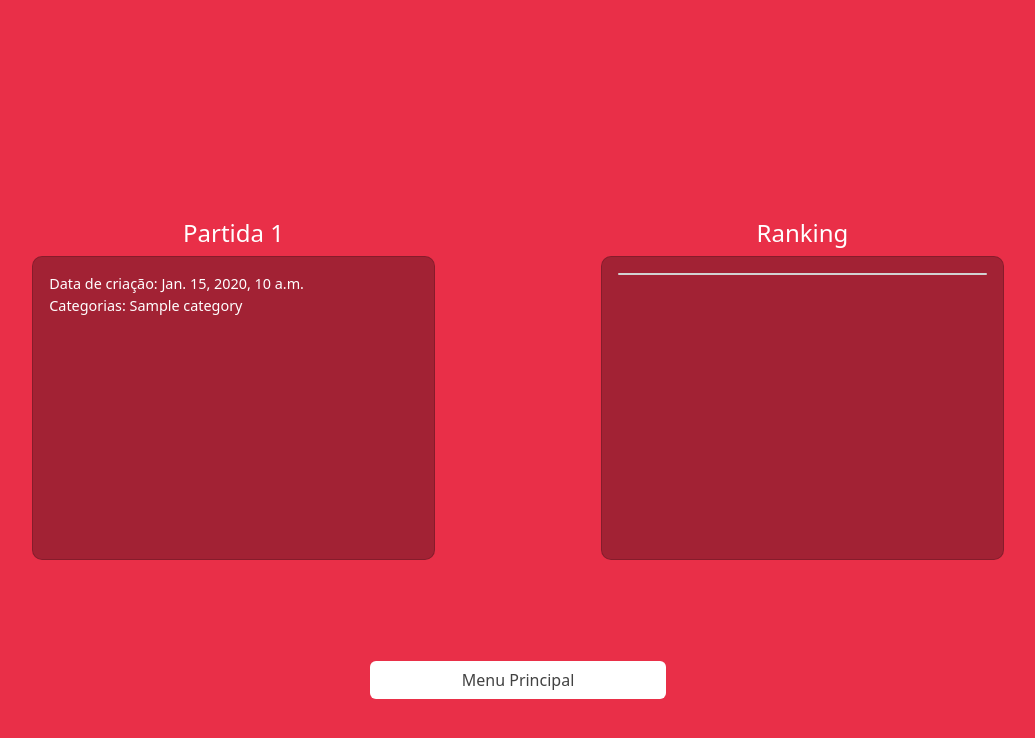
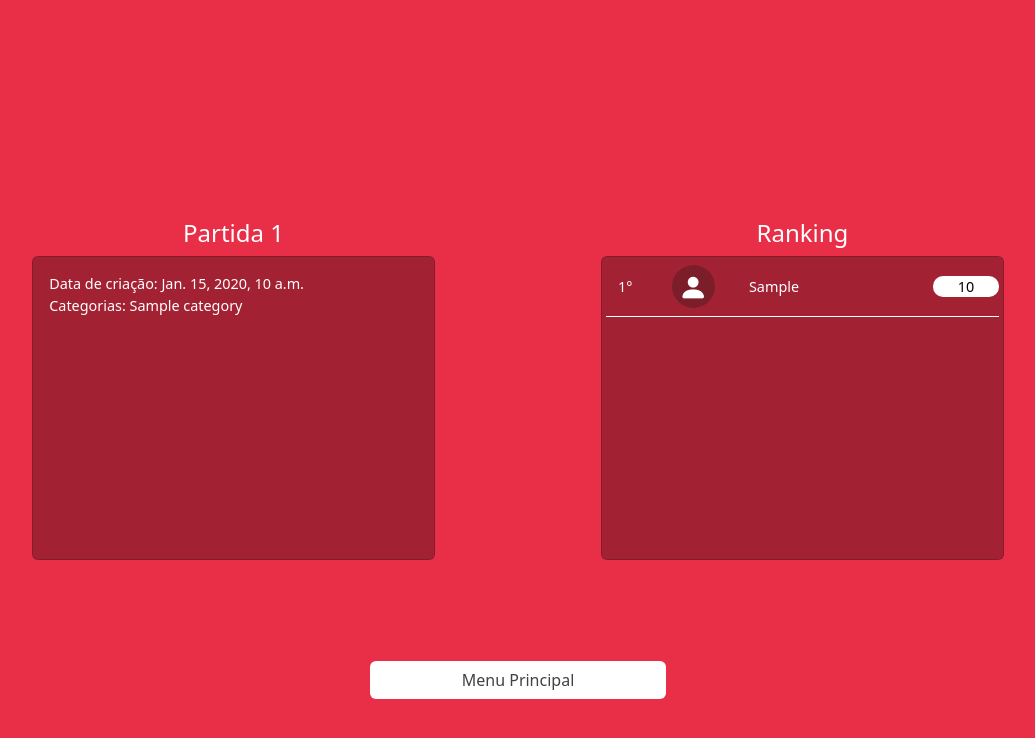
Before and after one commit to HPedroSilva/quizup, a Django app: template mainApp/templates/match.html in a window 1280 px wide. Shown: the top 738 px of the page, without its empty margins (122-1157 px from the left). Run offline with Django 4.2, Linux system fonts and the light colour scheme; the template is opened without the code that fills it: most values are stand-ins (such as "Sample title", 1, 10 or a date in 2020).

Commit message:
Ajustes finalizados no ranking na tela de partida.

```diff
--- a/mainApp/templates/match.html
+++ b/mainApp/templates/match.html
@@ -7,10 +7,29 @@
     <style>
         .info-box {
             background-color: rgba(116, 28, 40, 0.6);
-            border-radius: 10px;
             color: white;
             font-size: 0.9em;
             height: 38vh;
+        }
+        .card-body {
+            overflow: auto;
+        }
+        .info-box > ::-webkit-scrollbar {
+            width: 10px;
+            border-radius 30px;
+        }
+
+        .info-box > ::-webkit-scrollbar-track {
+            background: rgba(116, 28, 40, 0.6);
+            border-radius 30px;
+        }
+
+        .info-box > ::-webkit-scrollbar-thumb {
+            background: rgba(116, 28, 40, 0.8);
+        }
+
+        .info-box > ::-webkit-scrollbar-thumb:hover {
+            background: #202020;
         }
         .match-name {
             color: white;
@@ -33,6 +52,31 @@
         #row-button {
             height: 30vh;
         }
+        .player-box {
+            border-bottom: solid white 1px;
+            padding: 1vh 0 1vh 0;
+        }
+        .player-img{
+            padding: 0;
+            font-size: 2em;
+            text-align: center;
+        }
+        .player-img div{
+            border-radius: 50%;
+            width: 1.5em;
+            height: 1.5em;
+            background-color: rgba(116, 28, 40, 0.8);
+        }
+        .player-score {
+            background-color: white;
+            border-radius: 10px;
+            color: black;
+            text-align: center;
+        }
+        #box-ranking {
+            padding-top: 0;
+            padding-bottom: 0;
+        }
     </style>
 {% endblock statics %}
 
@@ -51,13 +95,15 @@
         <div class="col-md-4">
             <h2 class="match-name">Ranking</h2>
             <div class="info-box card">
-                <div class="card-body">
-                    <div class="card">
-
-                    </div>
-                    {% comment %} {% for user, score in match.get_score %}
-                        {{ forloop.counter }} - {% if user.first_name %}{{ user.first_name }}{% else %}{{ user }}{% endif %}: {{ score }} acertos<br>
-                    {% endfor %} {% endcomment %}
+                <div class="card-body" id="box-ranking">
+                    {% for user, score in match.get_score %}
+                        <div class="row player-box align-items-center">
+                            <div class="col-md-2">{{ forloop.counter }}°</div>
+                            <div class="col-md-2 player-img"><div><i class="bi bi-person-fill"></i></div></div>
+                            <div class="col-md-6 player-name">{% if user.first_name %}{{ user.first_name }}{% else %}{{ user }}{% endif %}</div>
+                            <div class="col-md-2 player-score">{{ score }}</div>
+                        </div>
+                    {% endfor %}
                 </div>
             </div>
         </div>
```
